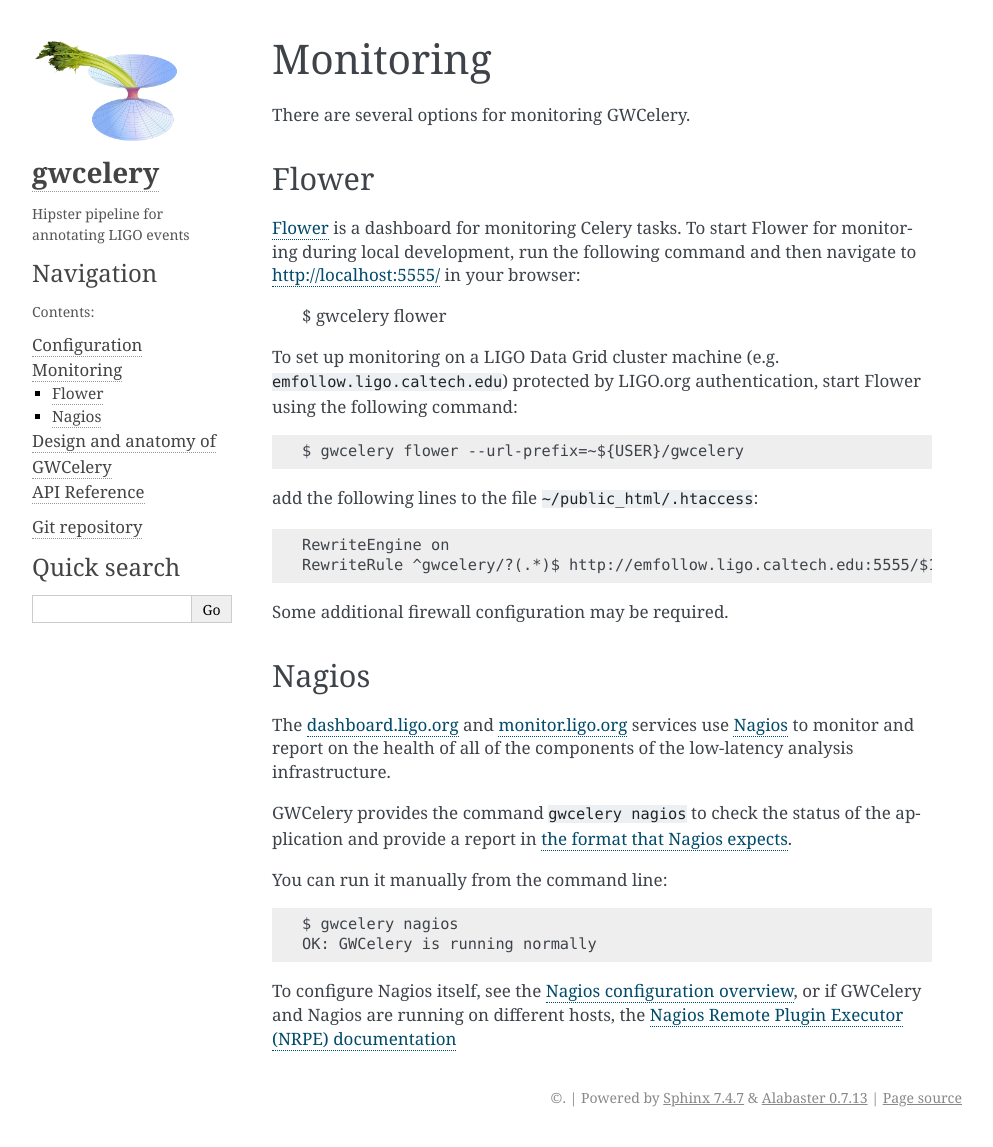
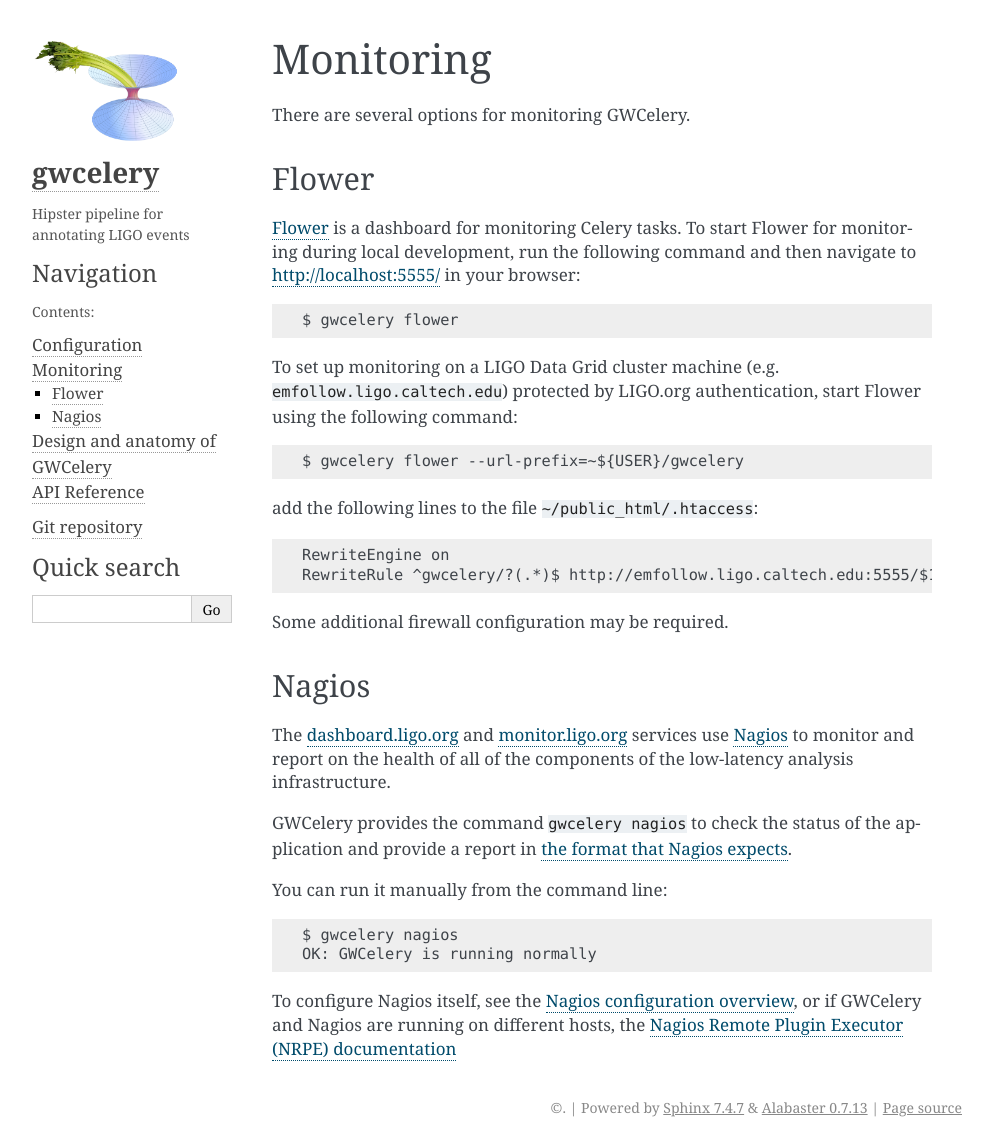
Before and after one commit to lpsinger/gwcelery, a Sphinx documentation site: the page built from doc/monitoring.rst, in a window 1280 px wide. Shown: the whole page, without its empty margins (148-1141 px from the left). Built offline with Sphinx 7.4.7, drawn with Linux system fonts in a browser that asks for light colours; pages that are not in the unit, such as notebooks, are missing from menus.

Commit message:
Fix reStructuredText formatting

```diff
--- a/doc/monitoring.rst
+++ b/doc/monitoring.rst
@@ -8,7 +8,7 @@
 
 Flower_ is a dashboard for monitoring Celery tasks. To start Flower for
 monitoring during local development, run the following command and then
-navigate to http://localhost:5555/ in your browser:
+navigate to http://localhost:5555/ in your browser::
 
 	$ gwcelery flower
 
```
